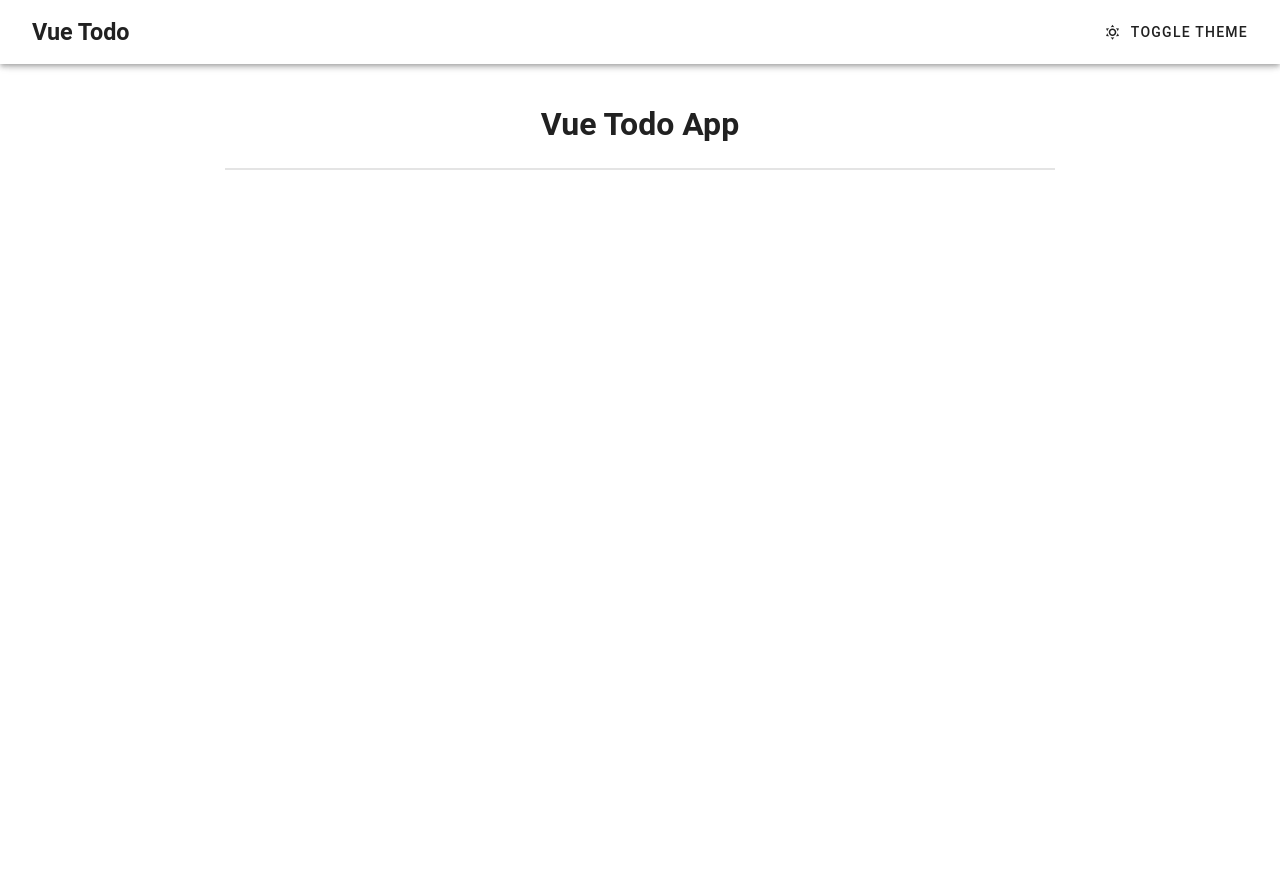
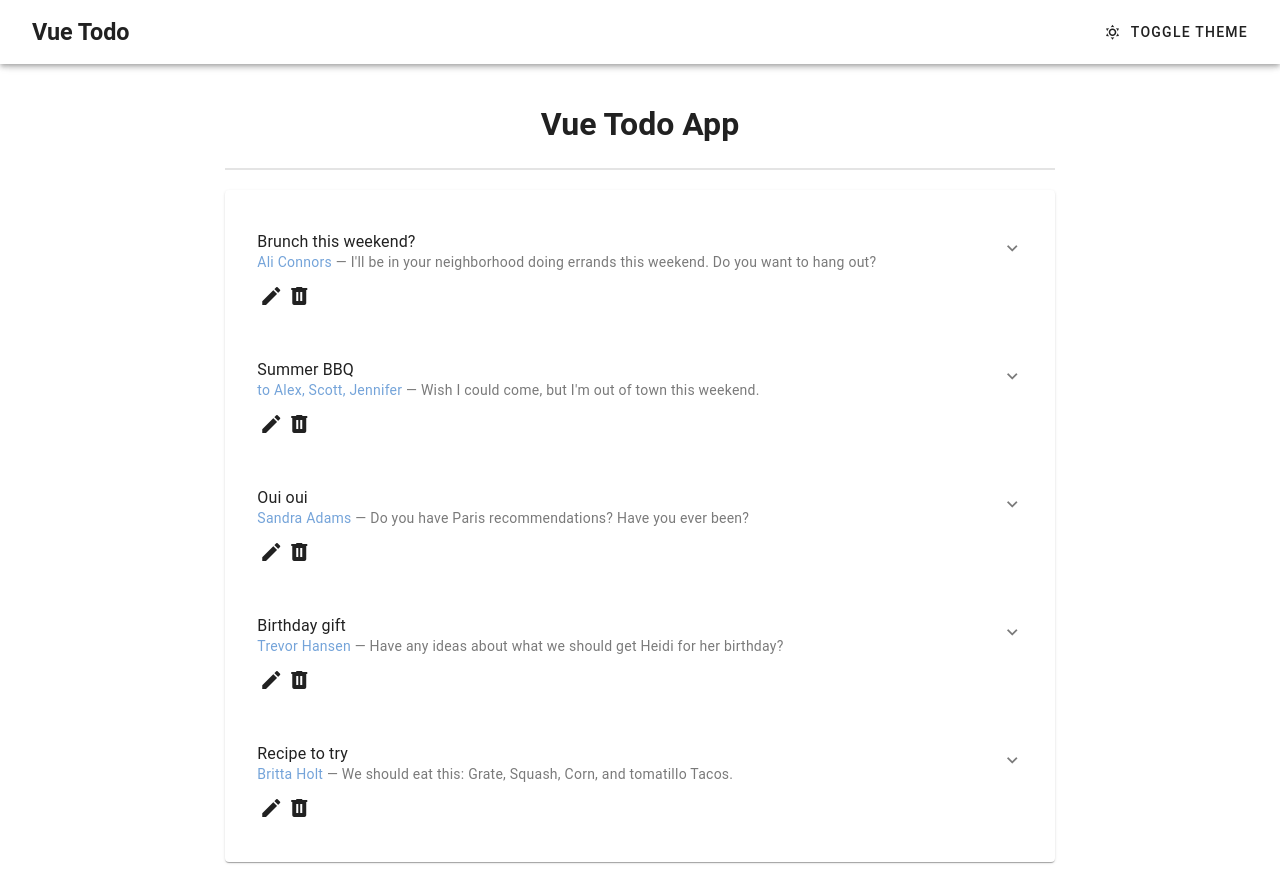
Before and after one commit to jipenalver/vue-todo, a Vue app: page / in a window 1280 px wide. Before the commit the page ends 800 px from the top, so only its background shows below. Built offline with nearby package versions, Linux system fonts and the light colour scheme.

Commit message:
style: set base design for topics and comments list

```diff
--- a/src/views/home/HomeView.vue
+++ b/src/views/home/HomeView.vue
@@ -1,5 +1,6 @@
 <script setup lang="ts">
 import AppLayout from '@/components/layout/AppLayout.vue'
+import TopicsList from './partials/TopicsList.vue'
 </script>
 
 <template>
@@ -11,6 +12,12 @@ import AppLayout from '@/components/layout/AppLayout.vue'
             <h1 class="text-center mt-5">Vue Todo App</h1>
 
             <v-divider thickness="2" class="my-5"></v-divider>
+
+            <v-card>
+              <v-card-text>
+                <TopicsList></TopicsList>
+              </v-card-text>
+            </v-card>
           </v-col>
         </v-row>
       </v-container>
--- /dev/null
+++ b/src/views/home/partials/TopicsList.vue
@@ -0,0 +1,64 @@
+<script setup lang="ts">
+const items = [
+  {
+    title: 'Brunch this weekend?',
+    subtitle: `<span class="text-primary">Ali Connors</span> &mdash; I'll be in your neighborhood doing errands this weekend. Do you want to hang out?`,
+  },
+  {
+    title: 'Summer BBQ',
+    subtitle: `<span class="text-primary">to Alex, Scott, Jennifer</span> &mdash; Wish I could come, but I'm out of town this weekend.`,
+  },
+  {
+    title: 'Oui oui',
+    subtitle:
+      '<span class="text-primary">Sandra Adams</span> &mdash; Do you have Paris recommendations? Have you ever been?',
+  },
+  {
+    title: 'Birthday gift',
+    subtitle:
+      '<span class="text-primary">Trevor Hansen</span> &mdash; Have any ideas about what we should get Heidi for her birthday?',
+  },
+  {
+    title: 'Recipe to try',
+    subtitle:
+      '<span class="text-primary">Britta Holt</span> &mdash; We should eat this: Grate, Squash, Corn, and tomatillo Tacos.',
+  },
+]
+
+const cruds = [
+  ['Create', 'mdi-plus-outline'],
+  ['Read', 'mdi-file-outline'],
+  ['Update', 'mdi-update'],
+  ['Delete', 'mdi-delete'],
+]
+</script>
+
+<template>
+  <v-list v-for="item in items" :key="item.title">
+    <v-list-group value="Actions">
+      <template #activator="{ props }">
+        <v-list-item v-bind="props" :title="item.title" lines="three">
+          <template #subtitle> <div v-html="item.subtitle"></div> </template>
+
+          <v-list-item-action class="mt-3">
+            <v-btn variant="text" density="compact" icon>
+              <v-icon icon="mdi-pencil"></v-icon>
+            </v-btn>
+
+            <v-btn variant="text" density="compact" icon>
+              <v-icon icon="mdi-trash-can"></v-icon>
+            </v-btn>
+          </v-list-item-action>
+        </v-list-item>
+      </template>
+
+      <v-list-item
+        v-for="([title, icon], i) in cruds"
+        :key="i"
+        :prepend-icon="icon"
+        :title="title"
+        :value="title"
+      ></v-list-item>
+    </v-list-group>
+  </v-list>
+</template>
```
